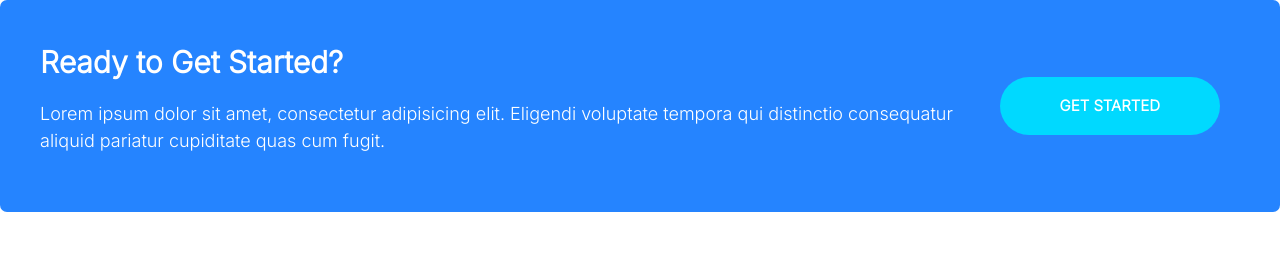
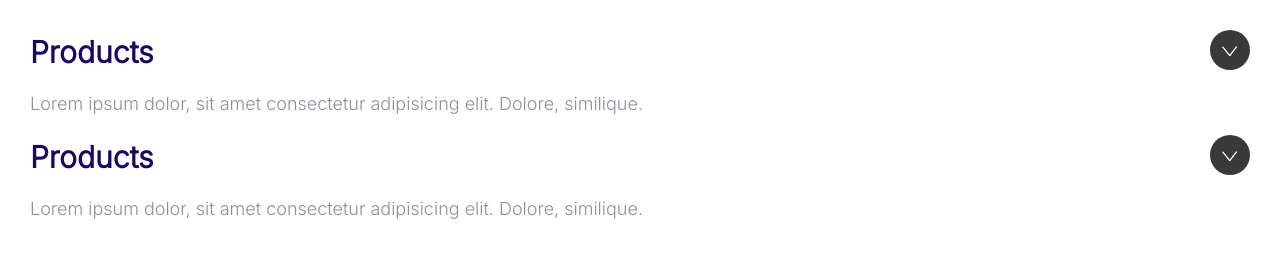
Before and after one commit to sairars/moshify, a plain HTML site: page index.html in a window 1280 px wide. Drawn offline with Linux system fonts and the light colour scheme.

Commit message:
Build collapsible component and add related Javascript

```diff
--- a/css/styles.css
+++ b/css/styles.css
@@ -575,3 +575,36 @@ a {
         margin-right: 2rem;
     }
 }
+
+/* Collapsibles */
+
+.collapsible__header {
+    display: flex;
+    justify-content: space-between;
+}
+
+.collapsible__heading {
+    margin-top: 0;
+    font-size: 3rem;
+}
+
+.collapsible__chevron {
+    transform: rotate(-90deg);
+    transition: transform 0.3s;
+}
+
+.collapsible__content {
+    max-height: 0;
+    opacity: 0;
+    overflow: hidden;
+    transition: max-height 0.3s, opacity 0.3s;
+}
+
+.collapsible--expanded .collapsible__chevron {
+    transform: rotate(0);
+}
+
+.collapsible--expanded .collapsible__content {
+    max-height: 100vh;
+    opacity: 1;
+}
--- a/index.html
+++ b/index.html
@@ -14,19 +14,35 @@
     <link rel="stylesheet" href="/css/styles.css" />
     <title>Document</title>
   </head>
-  <body>
-    <div class="callout callout--primary">
-      <div class="grid grid--1x2">
-        <div class="callout__content">
-          <h2 class="callout__heading">Ready to Get Started?</h2>
-          <p>
-            Lorem ipsum dolor sit amet, consectetur adipisicing elit. Eligendi
-            voluptate tempora qui distinctio consequatur aliquid pariatur
-            cupiditate quas cum fugit.
-          </p>
-        </div>
-        <a href="#" class="btn btn--secondary btn--stretched">Get Started</a>
+  <body style="padding: 3rem">
+    <div class="collapsible collapsible--expanded">
+      <header class="collapsible__header">
+        <h2 class="collapsible__heading">Products</h2>
+        <svg class="icon icon--white collapsible__chevron">
+          <use xlink:href="/images/sprite.svg#chevron"></use>
+        </svg>
+      </header>
+      <div class="collapsible__content">
+        <p>
+          Lorem ipsum dolor, sit amet consectetur adipisicing elit. Dolore,
+          similique.
+        </p>
       </div>
     </div>
+    <div class="collapsible collapsible--expanded">
+      <header class="collapsible__header">
+        <h2 class="collapsible__heading">Products</h2>
+        <svg class="icon icon--white collapsible__chevron">
+          <use xlink:href="/images/sprite.svg#chevron"></use>
+        </svg>
+      </header>
+      <div class="collapsible__content">
+        <p>
+          Lorem ipsum dolor, sit amet consectetur adipisicing elit. Dolore,
+          similique.
+        </p>
+      </div>
+    </div>
+    <script src="js/main.js"></script>
   </body>
 </html>
--- /dev/null
+++ b/js/main.js
@@ -0,0 +1,6 @@
+const collapsibles = document.querySelectorAll(".collapsible");
+collapsibles.forEach((item) =>
+  item.addEventListener("click", function () {
+    this.classList.toggle("collapsible--expanded");
+  })
+);
```
Also changed, not shown: components/collapsibles.html (added, +14 -0 lines).
